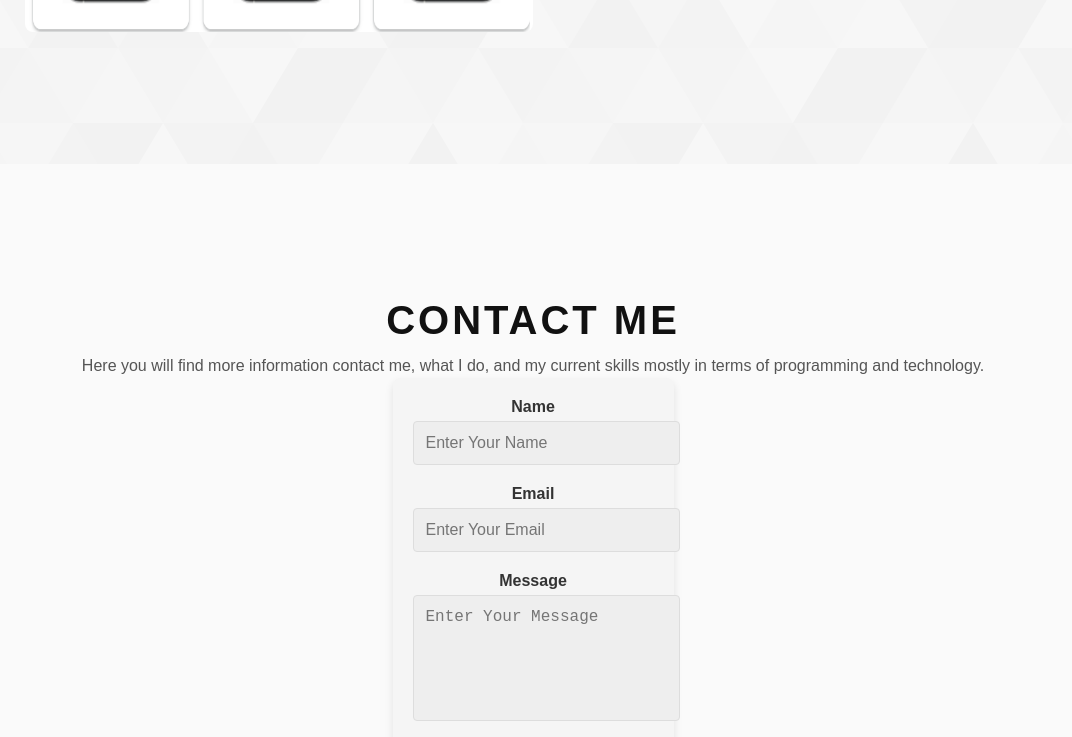
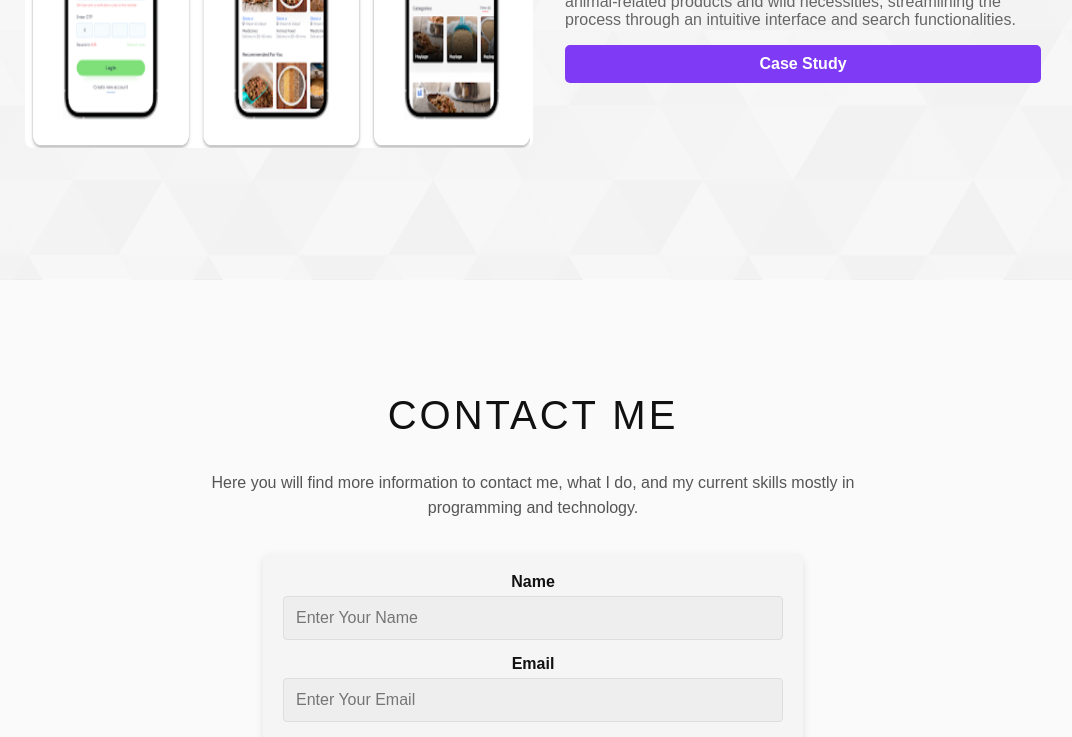
Before and after one commit to frankDev96/my-portfolio, a React (Create React App) app: page / in a window 1280 px wide. Shown: the part 2748-3485 px from the top of the page, without its empty margins (107-1179 px from the left). Built offline with nearby package versions, Linux system fonts and the light colour scheme.

Commit message:
contact page responsiveness

```diff
--- a/src/components/Form/Form.css
+++ b/src/components/Form/Form.css
@@ -1,14 +1,16 @@
-/* Form.css */
-
+/* Form Container */
 .form-container {
-    max-width: 600px;
-    margin: 0 auto;
+    max-width: 500px;
+    width: 100%;
     padding: 20px;
     background-color: #f5f5f5;
     border-radius: 8px;
     box-shadow: 0 4px 8px rgba(0, 0, 0, 0.1);
+    margin: 0 auto;
+    /* Center the form container */
 }
 
+/* Form Layout */
 form {
     display: flex;
     flex-direction: column;
@@ -17,34 +19,37 @@ form {
 label {
     font-weight: bold;
     margin-bottom: 5px;
-    color: #333;
+    color: var(--header-color);
 }
 
 input[type="text"],
 input[type="email"],
 textarea {
     width: 100%;
+    /* Take full width of container */
+    max-width: 100%;
+    /* Ensure it doesn't exceed container width */
     padding: 12px;
-    margin-bottom: 20px;
+    margin-bottom: 15px;
     border: 1px solid #ddd;
     border-radius: 4px;
     background-color: #eeeeee;
-    /* Light grey background */
-    color: #555;
+    color: var(--text-color);
     font-size: 16px;
+    box-sizing: border-box;
+    /* Ensures padding is included in width */
 }
 
 textarea {
     resize: none;
     height: 100px;
-    /* Adjust height if needed */
 }
 
+/* Submit Button */
 button {
     width: 100%;
     padding: 12px;
-    background-color: #6a0dad;
-    /* Purple background color */
+    background-color: var(--button-bg-color);
     color: white;
     font-weight: bold;
     font-size: 16px;
@@ -55,10 +60,28 @@ button {
 }
 
 button:hover {
-    background-color: #5a00bd;
-    /* Darker shade on hover */
+    background-color: var(--button-hover-bg-color);
 }
 
 button:focus {
     outline: none;
 }
+
+/* Responsive Styles */
+@media (max-width: 768px) {
+    .form-container {
+        padding: 15px;
+        box-sizing: border-box;
+    }
+
+    input[type="text"],
+    input[type="email"],
+    textarea {
+        font-size: 0.9rem;
+        /* Slightly smaller text size */
+    }
+
+    button {
+        font-size: 0.9rem;
+    }
+}
--- a/src/pages/ContactMe/ContactMe.css
+++ b/src/pages/ContactMe/ContactMe.css
@@ -1,121 +1,56 @@
-/* Container for contact Me Section */
+/* CSS Variables for colors */
+:root {
+    --main-bg-color: #fafafa;
+    --header-color: #111;
+    --text-color: #555;
+    --accent-color: #7f3af5;
+    --accent-hover-color: #5d2cb4;
+    --button-bg-color: #6a0dad;
+    --button-hover-bg-color: #5a00bd;
+}
+
+/* Container for Contact Me Section */
 .contact-me-container {
     margin: 0 auto;
-    padding: 100px;
+    padding: 80px 20px;
     text-align: center;
     font-family: Arial, sans-serif;
-    background: #fafafa;
-    padding-bottom: 150px;
+    background: var(--main-bg-color);
 }
 
-.contact-me-container h2 {
+.header-contact {
     font-size: 2.5rem;
-    font-weight: bold;
-    margin-bottom: 10px;
+    text-transform: uppercase;
+    letter-spacing: 3px;
+    color: var(--header-color);
+    margin-bottom: 2rem;
 }
 
 .intro-text {
-    display: block;
-    text-align: center;
-    color: #555;
+    color: var(--text-color);
     font-size: 1rem;
-    font-weight: 500;
-    max-width: 80rem;
-    margin: auto;
+    max-width: 700px;
+    margin: 0 auto 2rem;
     line-height: 1.6;
 }
 
-/* Content Section */
 .contact-content {
     display: flex;
-    justify-content: space-between;
-    gap: 150px;
+    justify-content: center;
+    padding: 0 10px;
 }
 
-/* Left Section */
-.contact-left {
-    flex: 1;
-    text-align: left;
+@media (max-width: 768px) {
+    .contact-content {
+        flex-direction: column;
+        align-items: center;
+    }
+
+    .header-contact {
+        font-size: 2rem;
+    }
+
+    .intro-text {
+        font-size: 0.9rem;
+    }
 }
-
-.contact-left h3 {
-    font-size: 1.5rem;
-    margin-bottom: 15px;
-    color: #333;
-}
-
-.contact-left p {
-    font-size: 1rem;
-    color: #555;
-    line-height: 1.6;
-    margin-bottom: 20px;
-}
-
-.contact-left a {
-    color: #7f3af5;
-    text-decoration: none;
-}
-
-.contact-button {
-    padding: 10px 20px;
-    font-size: 1rem;
-    color: #ffffff;
-    background-color: #7f3af5;
-    border: none;
-    border-radius: 5px;
-    cursor: pointer;
-    transition: background-color 0.3s;
-}
-
-.contact-button:hover {
-    background-color: #5d2cb4;
-}
-
-/* Right Section */
-.contact-right {
-    flex: 0.8;
-    text-align: left;
-}
-
-.contact-right h3 {
-    font-size: 1.5rem;
-    margin-bottom: 15px;
-    color: #333;
-    font-weight: 800;
-}
-
-/* Skills Section */
-.skills {
-    display: flex;
-    flex-wrap: wrap;
-    gap: 10px;
-}
-
-.skills span {
-    padding: 1rem 1rem;
-    margin-bottom: 0.5rem;
-    margin-right: 0.5rem;
-    font-size: .8rem;
-    background: rgba(153, 153, 153, 0.2);
-    border-radius: 5px;
-    font-weight: 600;
-    color: #666;
-}
-
-.header-contact {
-    display: block;
-    font-size: 4rem;
-    text-transform: uppercase;
-    letter-spacing: 1px;
-    letter-spacing: 3px;
-    text-align: center;
-    margin-bottom: 3.5rem;
-    position: relative;
-    color: #111;
-}
-
-.get-to-know {
-    font-weight: 700;
-    font-size: 2.8rem;
-    margin-bottom: 3rem;
-}
--- a/src/pages/ContactMe/ContactMe.js
+++ b/src/pages/ContactMe/ContactMe.js
@@ -5,10 +5,10 @@ import Form from "../../components/Form/Form";
 const ContactMe = () => {
   return (
     <div id="contactMe" className="contact-me-container">
-      <h2 className="header-contact">contact ME</h2>
+      <h2 className="header-contact">Contact Me</h2>
       <p className="intro-text">
-        Here you will find more information contact me, what I do, and my current
-        skills mostly in terms of programming and technology.
+        Here you will find more information to contact me, what I do, and my
+        current skills mostly in programming and technology.
       </p>
       <div className="contact-content">
         <Form />
```
